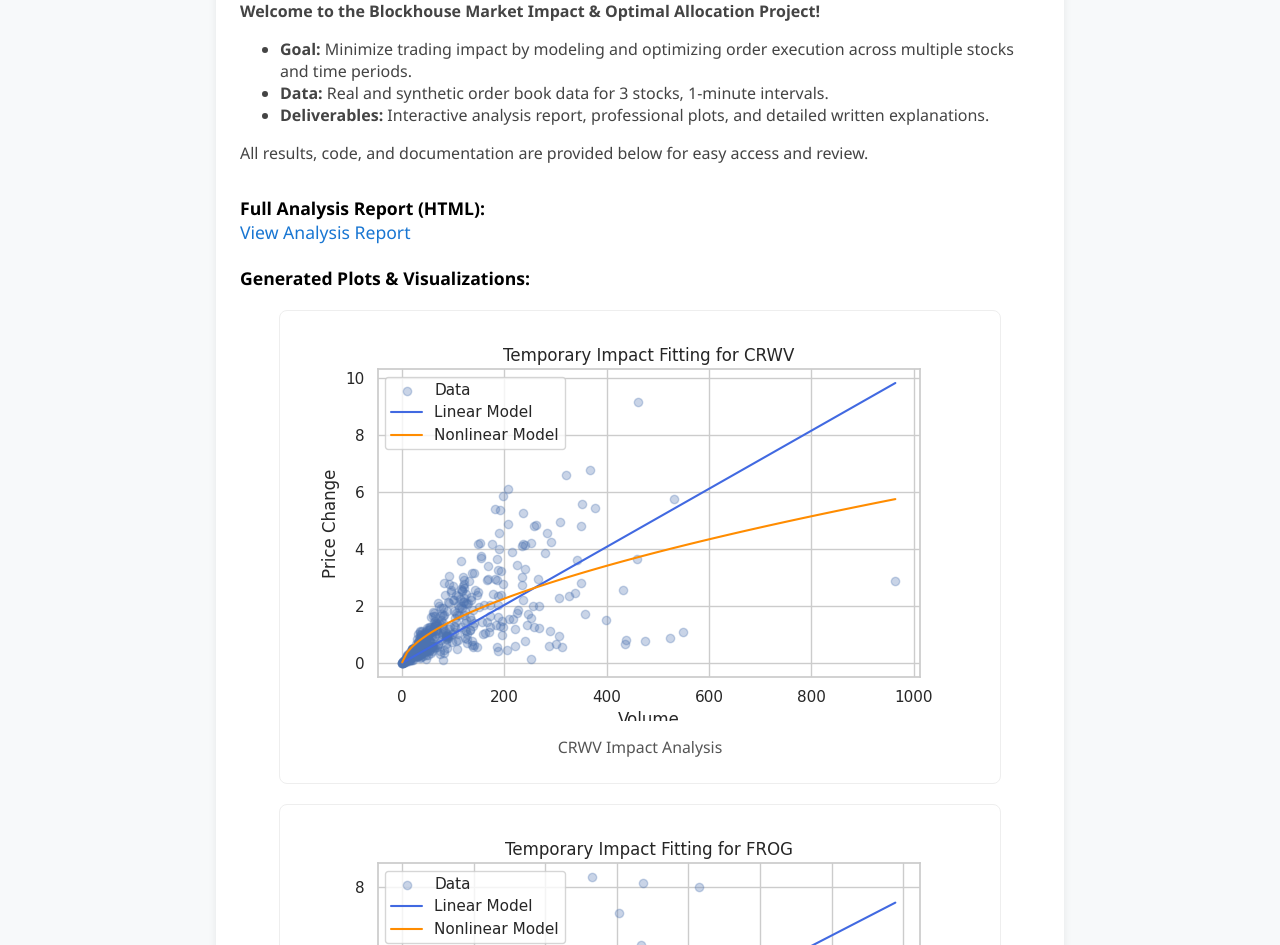
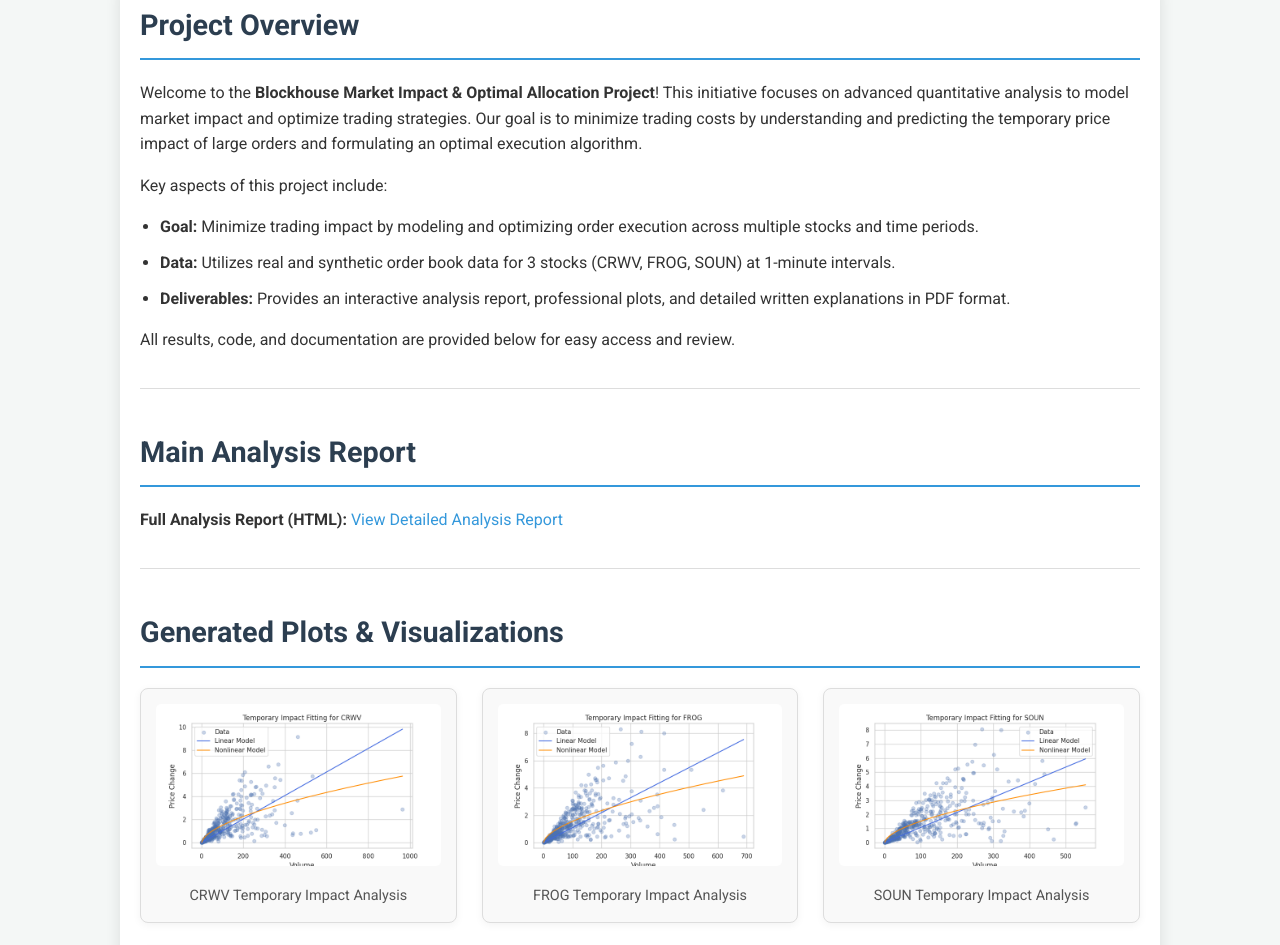
Before and after one commit to mabdela7/blockhouse_analysis., a plain HTML site: page docs/index.html in a window 1280 px wide. Shown: the part 152-1097 px from the top of the page. Drawn offline with Linux system fonts and the light colour scheme.

Commit message:
Refactor code structure for improved readability and maintainability

```diff
--- a/docs/index.html
+++ b/docs/index.html
@@ -3,138 +3,224 @@
 <head>
     <meta charset="UTF-8">
     <meta name="viewport" content="width=device-width, initial-scale=1.0">
-    <title>Blockhouse Analysis Results</title>
+    <title>Blockhouse Analysis Project</title>
+    <link href="https://fonts.googleapis.com/css2?family=Roboto:wght@300;400;700&display=swap" rel="stylesheet">
     <style>
+        :root {
+            --primary-color: #2c3e50;
+            --secondary-color: #3498db;
+            --accent-color: #e74c3c;
+            --background-light: #f4f7f6;
+            --text-dark: #333;
+            --text-light: #f9f9f9;
+            --border-color: #ddd;
+            --shadow-light: rgba(0, 0, 0, 0.1 );
+        }
         body {
-            font-family: 'Segoe UI', Arial, sans-serif;
-            background: #f7f9fa;
+            font-family: 'Roboto', sans-serif;
             margin: 0;
             padding: 0;
+            background-color: var(--background-light);
+            color: var(--text-dark);
+            line-height: 1.6;
+        }
+        .header {
+            background-color: var(--primary-color);
+            color: var(--text-light);
+            padding: 20px 0;
+            text-align: center;
+            box-shadow: 0 2px 5px var(--shadow-light);
+        }
+        .header h1 {
+            margin: 0;
+            font-weight: 700;
+            font-size: 2.5em;
         }
         .container {
-            max-width: 800px;
-            margin: 40px auto;
-            background: #fff;
-            border-radius: 10px;
-            box-shadow: 0 2px 8px rgba(0,0,0,0.07);
-            padding: 32px 24px 24px 24px;
+            max-width: 1000px;
+            margin: 30px auto;
+            padding: 20px;
+            background-color: #fff;
+            border-radius: 8px;
+            box-shadow: 0 4px 15px var(--shadow-light);
         }
-        h1 {
-            color: #1a237e;
-            margin-bottom: 0.5em;
+        section {
+            margin-bottom: 40px;
+            padding-bottom: 20px;
+            border-bottom: 1px solid var(--border-color);
         }
-        .desc {
-            color: #444;
-            margin-bottom: 2em;
+        section:last-child {
+            border-bottom: none;
+            margin-bottom: 0;
+            padding-bottom: 0;
         }
-        .results-list {
-            margin: 2em 0;
+        h2 {
+            color: var(--primary-color);
+            font-size: 1.8em;
+            margin-top: 0;
+            border-bottom: 2px solid var(--secondary-color);
+            padding-bottom: 10px;
+            margin-bottom: 20px;
+        }
+        ul {
+            list-style: none;
             padding: 0;
-            list-style: none;
         }
-        .results-list li {
-            margin-bottom: 1.2em;
-            font-size: 1.1em;
+        ul li {
+            margin-bottom: 10px;
         }
         a {
-            color: #1976d2;
+            color: var(--secondary-color);
             text-decoration: none;
+            transition: color 0.3s ease;
         }
         a:hover {
+            color: var(--accent-color);
             text-decoration: underline;
         }
-        .footer {
-            margin-top: 3em;
-            color: #888;
-            font-size: 0.95em;
-            text-align: center;
+        .project-description p {
+            margin-bottom: 15px;
         }
-        .plot-container {
-            display: flex;
-            flex-wrap: wrap;
-            gap: 20px;
-            justify-content: center;
+        .project-description ul {
+            list-style: disc;
+            margin-left: 20px;
+        }
+        .plot-grid {
+            display: grid;
+            grid-template-columns: repeat(auto-fit, minmax(300px, 1fr));
+            gap: 25px;
             margin-top: 20px;
         }
-        .plot-item {
+        .plot-card {
+            background-color: #f9f9f9;
+            border: 1px solid var(--border-color);
+            border-radius: 8px;
+            padding: 15px;
             text-align: center;
-            border: 1px solid #eee;
-            padding: 10px;
-            border-radius: 8px;
-            background-color: #fff;
+            box-shadow: 0 2px 8px rgba(0, 0, 0, 0.05);
+            transition: transform 0.3s ease;
         }
-        .plot-item img {
+        .plot-card:hover {
+            transform: translateY(-5px);
+        }
+        .plot-card img {
             max-width: 100%;
             height: auto;
-            border-radius: 4px;
+            border-radius: 5px;
+            margin-bottom: 10px;
         }
-        .plot-item p {
-            margin-top: 10px;
+        .plot-card p {
             font-size: 0.9em;
             color: #555;
+            margin: 0;
+        }
+        .footer {
+            text-align: center;
+            padding: 20px;
+            margin-top: 40px;
+            color: #777;
+            font-size: 0.9em;
+            border-top: 1px solid var(--border-color);
+        }
+        @media (max-width: 768px) {
+            .header h1 {
+                font-size: 2em;
+            }
+            .container {
+                margin: 20px auto;
+                padding: 15px;
+            }
+            h2 {
+                font-size: 1.5em;
+            }
+            .plot-grid {
+                grid-template-columns: 1fr;
+            }
         }
     </style>
 </head>
 <body>
+    <div class="header">
+        <h1>Blockhouse Analysis Project</h1>
+    </div>
     <div class="container">
-        <h1>Blockhouse Analysis Results</h1>
-        <div class="desc">
-            <p><strong>Welcome to the Blockhouse Market Impact & Optimal Allocation Project!</strong></p>
-            <ul style="margin-top: 1em; margin-bottom: 1em;">
+        <section class="project-description">
+            <h2>Project Overview</h2>
+            <p>Welcome to the <strong>Blockhouse Market Impact & Optimal Allocation Project</strong>! This initiative focuses on advanced quantitative analysis to model market impact and optimize trading strategies. Our goal is to minimize trading costs by understanding and predicting the temporary price impact of large orders and formulating an optimal execution algorithm.</p>
+            <p>Key aspects of this project include:</p>
+            <ul>
                 <li><strong>Goal:</strong> Minimize trading impact by modeling and optimizing order execution across multiple stocks and time periods.</li>
-                <li><strong>Data:</strong> Real and synthetic order book data for 3 stocks, 1-minute intervals.</li>
-                <li><strong>Deliverables:</strong> Interactive analysis report, professional plots, and detailed written explanations.</li>
+                <li><strong>Data:</strong> Utilizes real and synthetic order book data for 3 stocks (CRWV, FROG, SOUN) at 1-minute intervals.</li>
+                <li><strong>Deliverables:</strong> Provides an interactive analysis report, professional plots, and detailed written explanations in PDF format.</li>
             </ul>
             <p>All results, code, and documentation are provided below for easy access and review.</p>
-        </div>
-        <ul class="results-list">
-            <li>
-                <strong>Full Analysis Report (HTML):</strong><br>
-                <a href="impact_modeling_analysis_output.html" target="_blank">View Analysis Report</a>
-            </li>
-            <li>
-                <strong>Generated Plots & Visualizations:</strong><br>
-                <div class="plot-container">
-                    <div class="plot-item">
-                        <img src="output/CRWV_impact_analysis.png" alt="CRWV Impact Analysis">
-                        <p>CRWV Impact Analysis</p>
-                    </div>
-                    <div class="plot-item">
-                        <img src="output/FROG_impact_analysis.png" alt="FROG Impact Analysis">
-                        <p>FROG Impact Analysis</p>
-                    </div>
-                    <div class="plot-item">
-                        <img src="output/SOUN_impact_analysis.png" alt="SOUN Impact Analysis">
-                        <p>SOUN Impact Analysis</p>
-                    </div>
-                    <div class="plot-item">
-                        <img src="output/optimal_allocation_example.png" alt="Optimal Allocation Example">
-                        <p>Optimal Allocation Example</p>
-                    </div>
+        </section>
+        <section class="main-report">
+            <h2>Main Analysis Report</h2>
+            <ul>
+                <li>
+                    <strong>Full Analysis Report (HTML):</strong>
+                    <a href="impact_modeling_analysis_output.html" target="_blank">View Detailed Analysis Report</a>
+                </li>
+            </ul>
+        </section>
+        <section class="plots-section">
+            <h2>Generated Plots & Visualizations</h2>
+            <div class="plot-grid">
+                <div class="plot-card">
+                    <img src="output/CRWV_impact_analysis.png" alt="CRWV Impact Analysis">
+                    <p>CRWV Temporary Impact Analysis</p>
                 </div>
-            </li>
-        </ul>
-
-        <div style="margin-top:2.5em; margin-bottom:1em; padding:1.5em; background:#e3f2fd; border-radius:8px;">
-            <h2 style="margin-top:0; color:#1565c0;">Supplementary Documents</h2>
-            <ul class="results-list">
+                <div class="plot-card">
+                    <img src="output/FROG_impact_analysis.png" alt="FROG Impact Analysis">
+                    <p>FROG Temporary Impact Analysis</p>
+                </div>
+                <div class="plot-card">
+                    <img src="output/SOUN_impact_analysis.png" alt="SOUN Impact Analysis">
+                    <p>SOUN Temporary Impact Analysis</p>
+                </div>
+                <div class="plot-card">
+                    <img src="output/optimal_allocation_example.png" alt="Optimal Allocation Example">
+                    <p>Optimal Order Allocation Example</p>
+                </div>
+            </div>
+        </section>
+        <section class="supplementary-docs">
+            <h2>Supplementary Documents</h2>
+            <ul>
                 <li>
-                    <a href="Modeling_the_Temporary_Impact_Function_g_t_x.pdf" target="_blank"><strong>Modeling the Temporary Impact Function g_t(x)</strong> (PDF)</a><br>
-                    <span style="color:#444; font-size:0.98em;">Detailed explanation of the impact function modeling, with data-driven insights and visualizations.</span>
+                    <a href="Modeling_the_Temporary_Impact_Function_g_t_x.pdf" target="_blank"><strong>Modeling the Temporary Impact Function g_t(x)</strong> (PDF)</a>
+                    <span>Detailed explanation of the impact function modeling, with data-driven insights and visualizations.</span>
+                    <br>
+                    <iframe src="Modeling_the_Temporary_Impact_Function_g_t_x.pdf" width="100%" height="400px" style="border:1px solid #ddd; margin-top:10px;"></iframe>
                 </li>
                 <li>
-                    <a href="Mathematical_Framework_for_Optimal_Order_Allocation.pdf" target="_blank"><strong>Mathematical Framework for Optimal Order Allocation</strong> (PDF)</a><br>
-                    <span style="color:#444; font-size:0.98em;">Mathematical formulation and solution approach for optimal execution across trading periods.</span>
+                    <a href="Mathematical_Framework_for_Optimal_Order_Allocation.pdf" target="_blank"><strong>Mathematical Framework for Optimal Order Allocation</strong> (PDF)</a>
+                    <span>Mathematical formulation and solution approach for optimal execution across trading periods.</span>
+                    <br>
+                    <iframe src="Mathematical_Framework_for_Optimal_Order_Allocation.pdf" width="100%" height="400px" style="border:1px solid #ddd; margin-top:10px;"></iframe>
                 </li>
                 <li>
-                    <a href="Modeling_Temporary_Impact_and_Optimal_Order_Allocation.pdf" target="_blank"><strong>Modeling Temporary Impact and Optimal Order Allocation (Presentation)</strong> (PDF)</a><br>
-                    <span style="color:#444; font-size:0.98em;">A concise overview of the project, key findings, and methodologies.</span>
+                    <a href="Modeling_Temporary_Impact_and_Optimal_Order_Allocation.pdf" target="_blank"><strong>Modeling Temporary Impact and Optimal Order Allocation (Presentation)</strong> (PDF)</a>
+                    <span>A concise overview of the project, key findings, and methodologies.</span>
+                    <br>
+                    <iframe src="Modeling_Temporary_Impact_and_Optimal_Order_Allocation.pdf" width="100%" height="400px" style="border:1px solid #ddd; margin-top:10px;"></iframe>
                 </li>
             </ul>
-        </div>
-        <div class="footer">
-            &copy; 2025 Blockhouse Analysis &mdash; Professional Implementation
-        </div>
+        </section>
     </div>
-</body>
-</html>
+    <div class="footer">
+        &copy; 2025 Blockhouse Analysis &mdash; Professional Implementation
+    </div>
+    <script>
+        document.addEventListener('DOMContentLoaded', function() {
+            console.log('Blockhouse Analysis Project page loaded successfully.');
+            document.querySelectorAll('a[href^="#"]').forEach(anchor => {
+                anchor.addEventListener('click', function (e) {
+                    e.preventDefault();
+                    document.querySelector(this.getAttribute('href')).scrollIntoView({
+                        behavior: 'smooth'
+                    });
+                });
+            });
+        });
```
